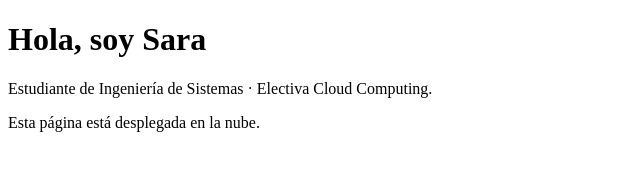
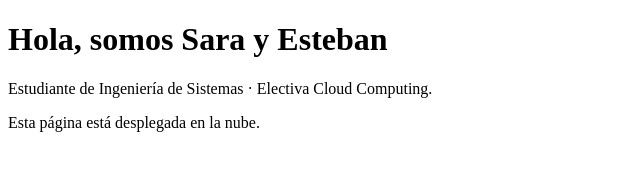
Before and after one commit to Sara-2D2/mi-primera-web, a plain HTML site: page index.html in a window 1280 px wide. Shown: the whole page, without its empty margins (0-640 px from the left). Drawn offline with Linux system fonts and the light colour scheme.

Commit message:
Añadí un nuevo integrante

```diff
--- a/index.html
+++ b/index.html
@@ -7,7 +7,7 @@
   <link rel="stylesheet" href="styles.css">
 </head>
 <body>
-  <h1>Hola, soy Sara</h1>
+  <h1>Hola, somos Sara y Esteban</h1>
   <p>Estudiante de Ingeniería de Sistemas · Electiva Cloud Computing.</p>
   <p>Esta página está desplegada en la nube.</p>
 </body>
```
